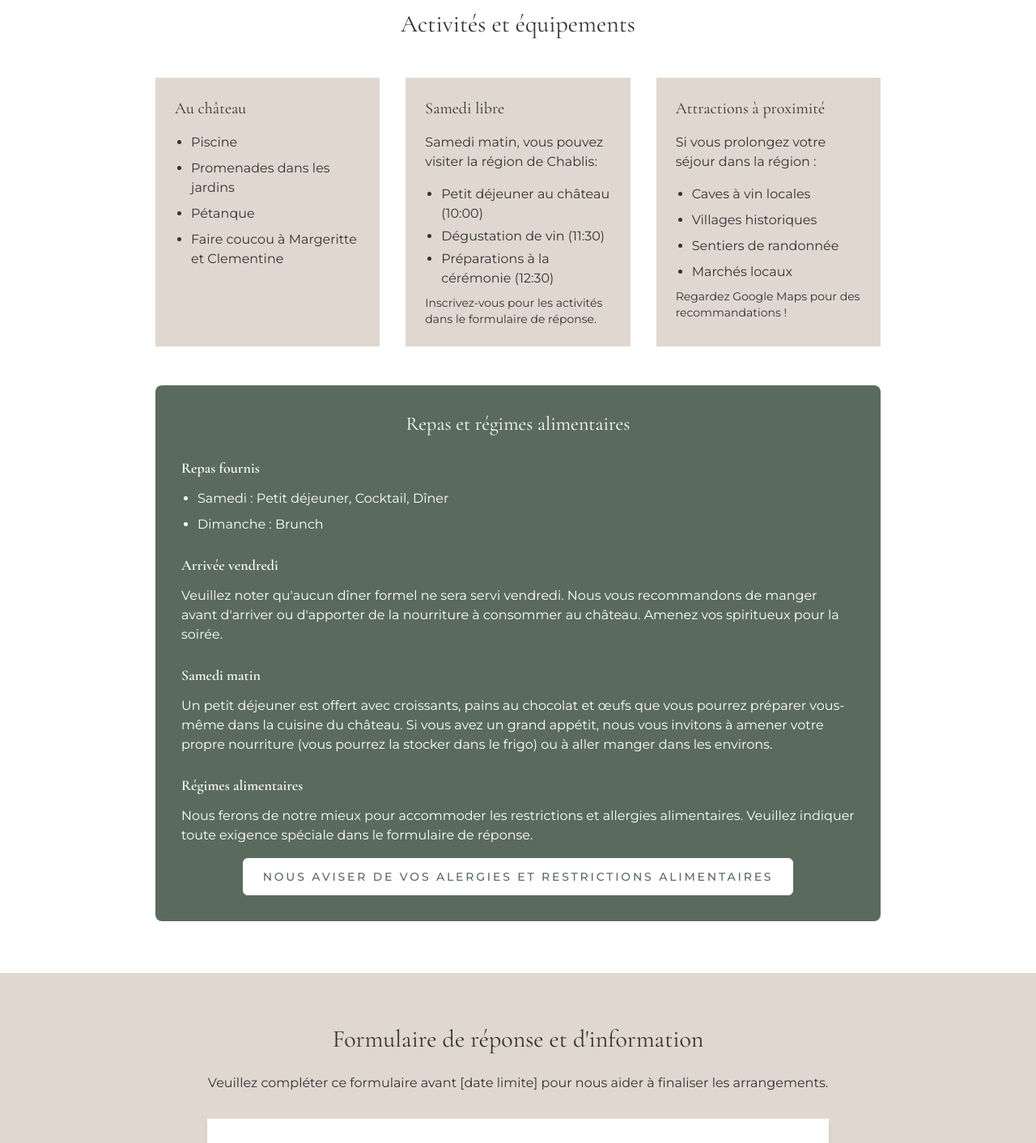
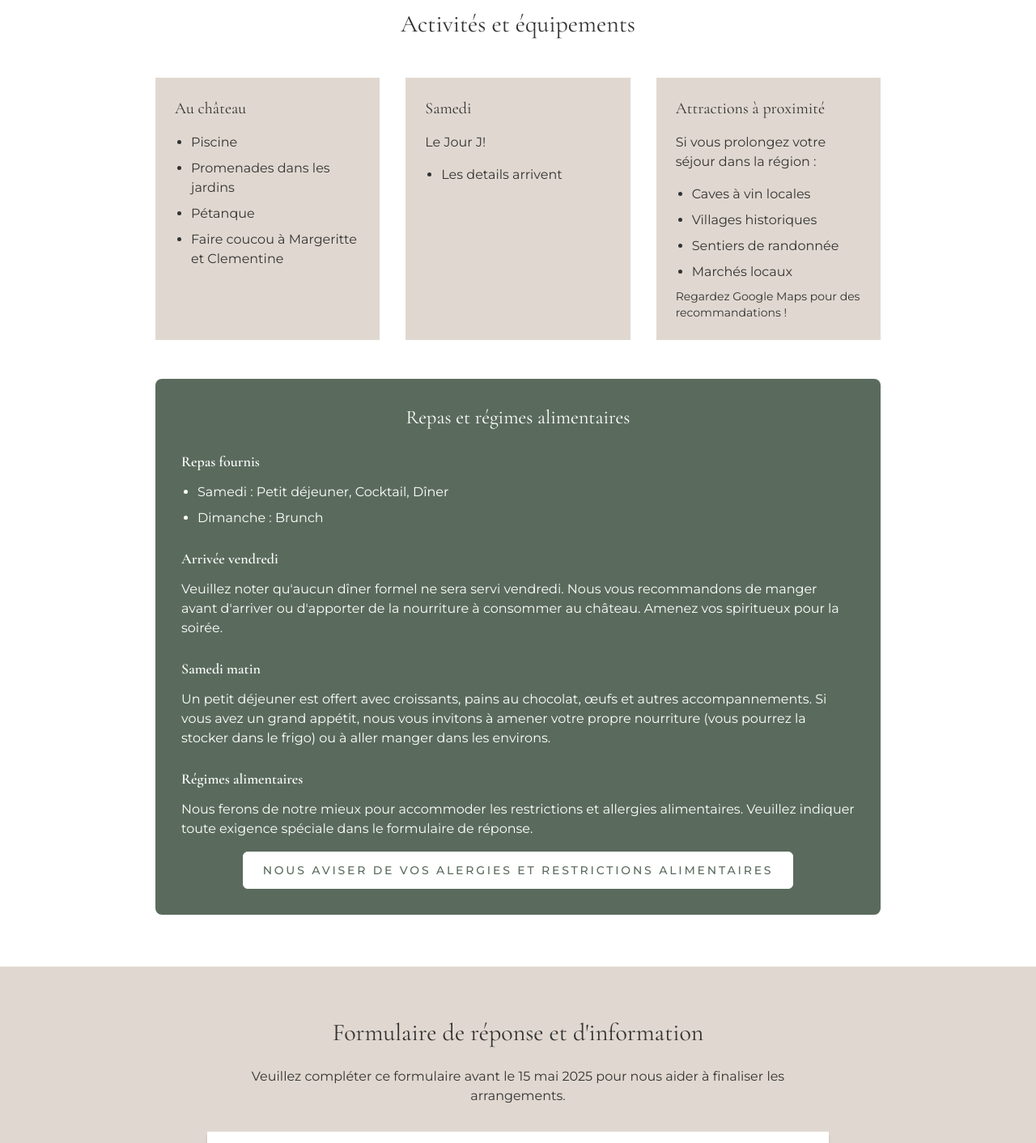
Before and after one commit to Agontchi/weddingsandrinealexandre, a Next.js app: page /ceremonie/preparations in a window 1280 px wide. Shown: the part 7600-9012 px from the top of the page at 81% size. Built offline with nearby package versions, Linux system fonts and the light colour scheme.

Commit message:
Update Saturday schedule and simplify form requirements

```diff
--- a/src/app/ceremonie/preparations/page.tsx
+++ b/src/app/ceremonie/preparations/page.tsx
@@ -408,17 +408,16 @@ export default function PreparationPage() {
 
               {/* Saturday Activities */}
               <div className="bg-accent p-6">
-                <h3 className="font-serif text-xl mb-4">Samedi libre</h3>
+                <h3 className="font-serif text-xl mb-4">Samedi</h3>
                 <p className="mb-4">
-                  Samedi matin, vous pouvez visiter la région de Chablis:
+                  Le Jour J!
                 </p>
                 <ul className="list-disc pl-5">
-                  <li className="mb-1">Petit déjeuner au château (10:00)</li>
-                  <li className="mb-1">Dégustation de vin (11:30)</li>
-                  <li className="mb-1">Préparations à la cérémonie (12:30)</li>
+                  <li className="mb-1">Les details arrivent</li>
+
                 </ul>
                 <p className="text-sm mt-2">
-                  Inscrivez-vous pour les activités dans le formulaire de réponse.
+
                 </p>
               </div>
 
@@ -462,7 +461,7 @@ export default function PreparationPage() {
               <div className="mb-6">
               <h4 className="font-semibold text-lg mb-3">Samedi matin</h4>
                 <p>
-              Un petit déjeuner est offert avec croissants, pains au chocolat et œufs que vous pourrez préparer vous-même dans la cuisine du château.
+              Un petit déjeuner est offert avec croissants, pains au chocolat, œufs et autres accompannements.
               Si vous avez un grand appétit, nous vous invitons à amener votre propre nourriture (vous pourrez la stocker dans le frigo) ou à aller manger dans les environs.
                 </p>
               </div>
@@ -491,7 +490,7 @@ export default function PreparationPage() {
           <div className="max-w-3xl mx-auto">
             <h2 className="font-serif text-3xl text-center mb-6">Formulaire de réponse et d&apos;information</h2>
             <p className="text-center mb-8">
-              Veuillez compléter ce formulaire avant [date limite] pour nous aider à finaliser les arrangements.
+              Veuillez compléter ce formulaire avant le 15 mai 2025 pour nous aider à finaliser les arrangements.
             </p>
 
             <div className="bg-white p-8 shadow-md">
@@ -511,8 +510,6 @@ export default function PreparationPage() {
                   <li className="mb-1">Arrangements de transport</li>
                   <li className="mb-1">Options de covoiturage (offrant/demandant des trajets)</li>
                   <li className="mb-1">Restrictions alimentaires</li>
-                  <li className="mb-1">Inscriptions aux activités</li>
-                  <li className="mb-1">Exigences spéciales</li>
                 </ul>
               </div>
             </div>
```
